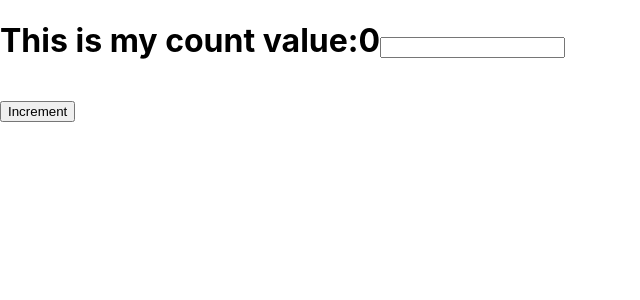
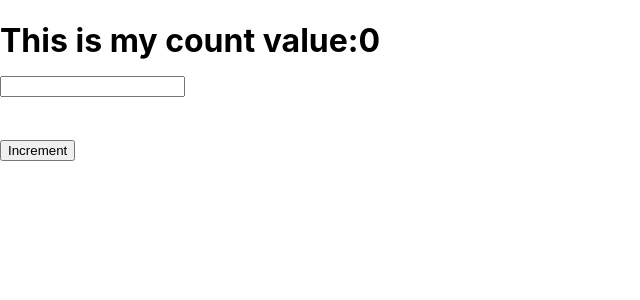
Before and after one commit to HimaGirija99/React-Project, a React (Create React App) app: page / in a window 1280 px wide. Shown: the top 300 px of the page, without its empty margins (0-640 px from the left). Built offline with nearby package versions, Linux system fonts and the light colour scheme.

Commit message:
commit 63

```diff
--- a/src/components/Ue.js
+++ b/src/components/Ue.js
@@ -18,7 +18,7 @@ function Ue(){
         <div>
             <h1>
                 This is my count value:{count}
-                <input onChange= {handleChange} type = 'text' value={text}></input>
+                <div><input onChange= {handleChange} type = 'text' value={text}></input></div>
                 <h2>{text}</h2>
             </h1>
             <button onClick={incrementCount}>Increment</button>
```
